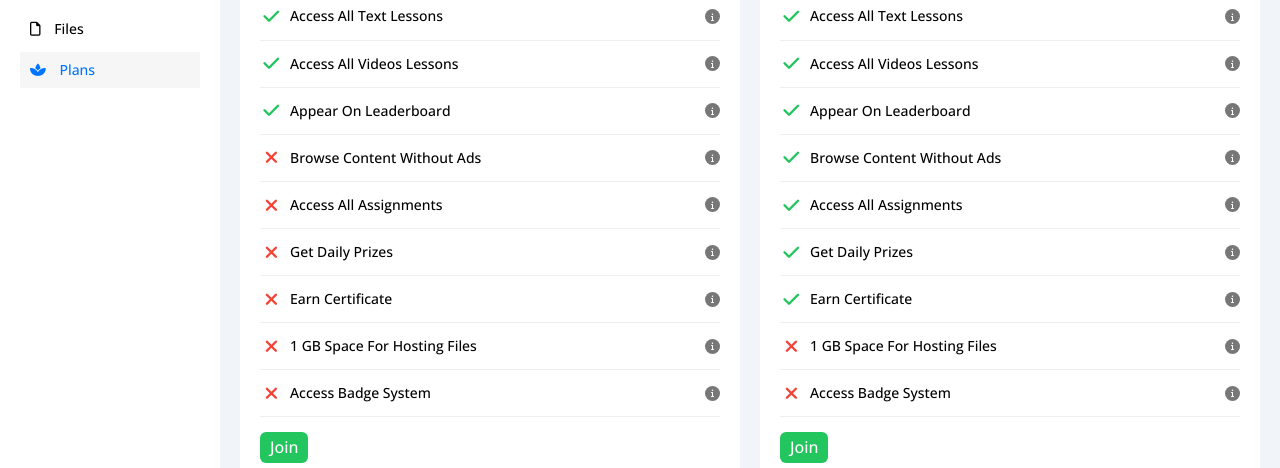
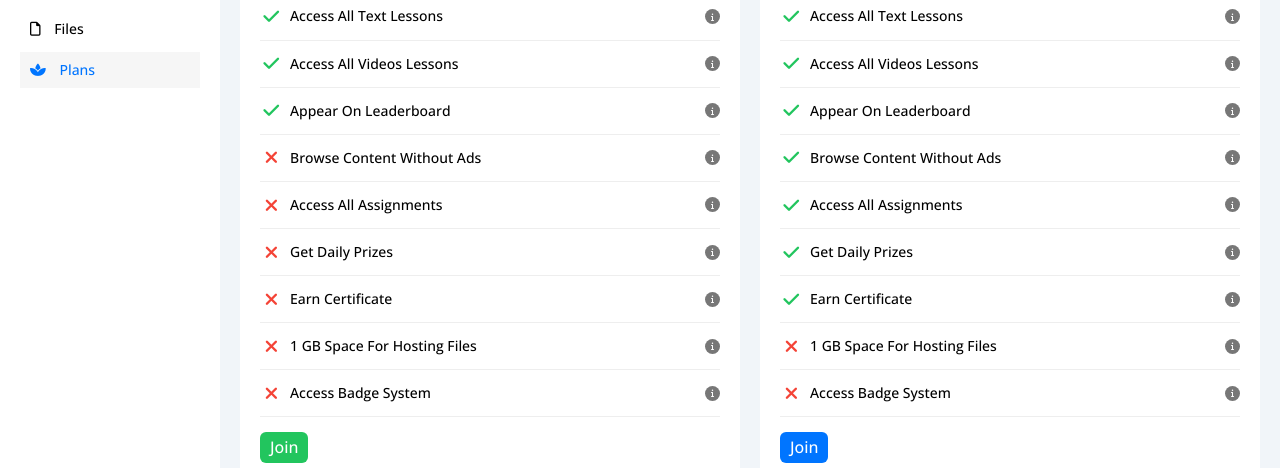
Before and after one commit to AbdelrhmanMHMD/Template_5, a plain HTML site: page plans.html in a window 1280 px wide. Shown: the part 332-800 px from the top of the page. Drawn offline with nearby package versions, Linux system fonts and the light colour scheme.

Commit message:
Join btn

```diff
--- a/plans.html
+++ b/plans.html
@@ -172,7 +172,7 @@
                         <p class="m-0 fs-14">Access Badge System</p>
                         <i class="fa-solid fa-info flex-c"></i>
                     </div>
-                    <a class="btn bg-green mt-15" href="#">Join</a>
+                    <a class="btn bg-blue mt-15" href="#">Join</a>
                 </div>
                 <div class="plan bg-white p-20">
                     <div class="header p-20 orange bg-orange c-white txt-c">
```
